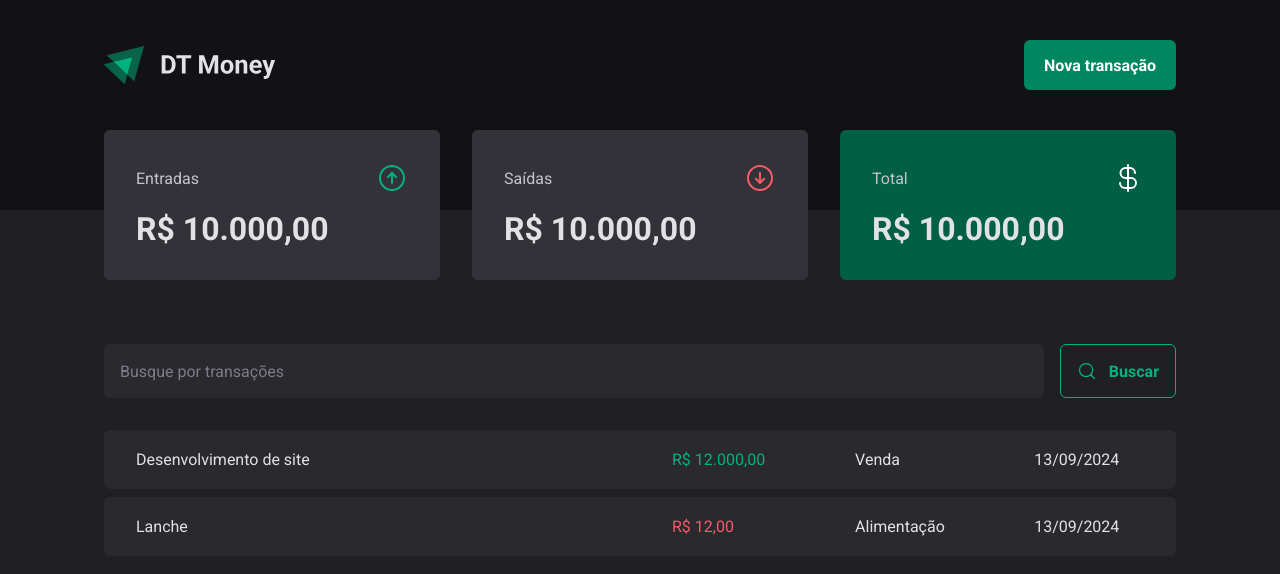
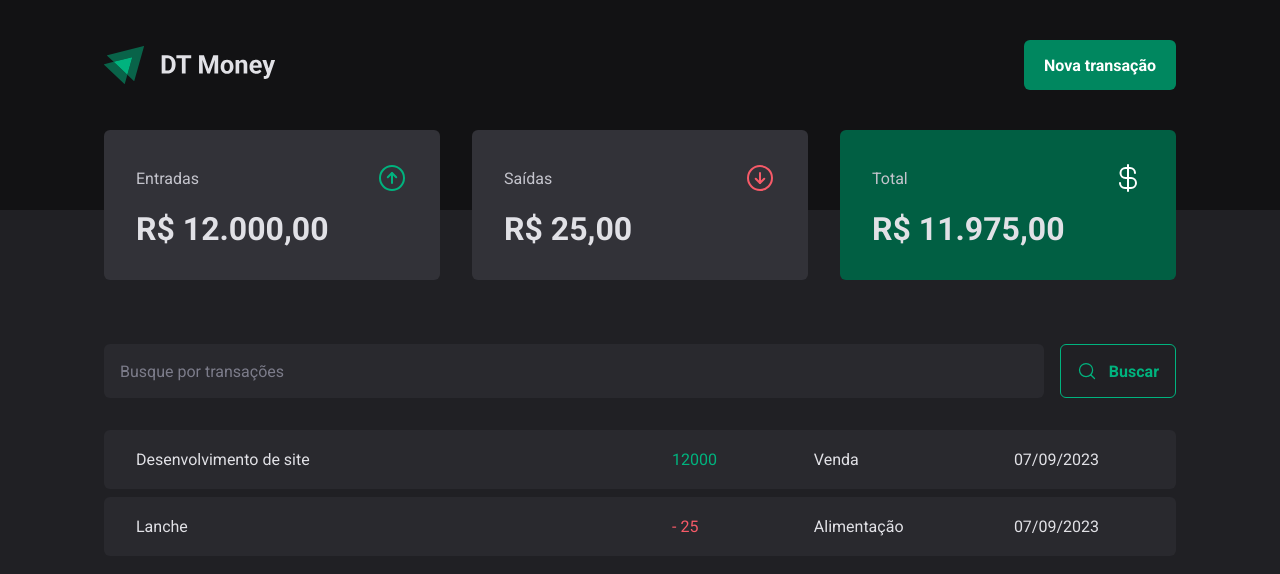
Before and after one commit to anderrf/dt-money, a React (Vite) app: page / in a window 1280 px wide. Shown: the top 574 px of the page. Built offline with nearby package versions, Linux system fonts and the light colour scheme; data requests are answered from the project's data file.

Commit message:
Creation of api call

```diff
--- a/package.json
+++ b/package.json
@@ -7,7 +7,8 @@
     "dev": "vite",
     "build": "tsc -b && vite build",
     "lint": "eslint .",
-    "preview": "vite preview"
+    "preview": "vite preview",
+    "dev:server": "json-server server.json -p 3000 -w "
   },
   "dependencies": {
     "@radix-ui/react-dialog": "^1.1.1",
@@ -28,6 +29,7 @@
     "eslint-plugin-react-hooks": "^5.1.0-rc.0",
     "eslint-plugin-react-refresh": "^0.4.9",
     "globals": "^15.9.0",
+    "json-server": "^1.0.0-beta.2",
     "typescript": "^5.5.3",
     "typescript-eslint": "^8.0.1",
     "vite": "^5.4.1"
--- /dev/null
+++ b/server.json
@@ -0,0 +1,20 @@
+{
+    "transactions": [
+        {
+            "id": 1,
+            "description": "Desenvolvimento de site",
+            "type": "income",
+            "category": "Venda",
+            "price": 12000,
+            "createdAt": "2023-09-07T12:03:56.500Z"
+        },
+        {
+            "id": 2,
+            "description": "Lanche",
+            "type": "outcome",
+            "category": "Alimentação",
+            "price": 25,
+            "createdAt": "2023-09-07T15:03:56.500Z"
+        }
+    ]
+}
--- a/src/App.tsx
+++ b/src/App.tsx
@@ -2,11 +2,14 @@
 import { defaultTheme } from "./styles/themes/default";
 import { Transactions } from "./pages/Transactions";
 import { GlobalStyle } from "./styles/global.ts"
+import { TransactionsProvider } from "./contexts/TransactionsContext.tsx";
 
 export function App() {
   return (
     <ThemeProvider theme={defaultTheme}>
-      <Transactions/>
+      <TransactionsProvider>
+        <Transactions/>
+      </TransactionsProvider>
       <GlobalStyle/>
     </ThemeProvider>
   )
--- a/src/components/Summary/index.tsx
+++ b/src/components/Summary/index.tsx
@@ -1,7 +1,31 @@
+import { useContext } from "react";
 import { SummaryContainer, SummaryCard } from "./styles";
 import {ArrowCircleDown, ArrowCircleUp, CurrencyDollar} from 'phosphor-react'
+import { TransactionsContext } from "../../contexts/TransactionsContext";
+import { priceFormatter } from "../../utils/formatter";
 
 export function Summary(){
+    const {transactions} = useContext(TransactionsContext)
+
+    const summary = transactions.reduce(
+        (acc, transaction) => {
+            if(transaction.type === 'income'){
+                acc.income += transaction.price
+                acc.total += transaction.price
+            }
+            else{
+                acc.outcome += transaction.price
+                acc.total -= transaction.price
+            }
+            return acc
+        },
+        {
+            income: 0,
+            outcome: 0,
+            total: 0
+        }
+    )
+
     return (
         <SummaryContainer>
             <SummaryCard>
@@ -9,21 +33,21 @@
                     <span>Entradas</span>
                     <ArrowCircleUp size={32} color="#00B37E"/>
                 </header>
-                <strong>R$ 10.000,00</strong>
+                <strong>{priceFormatter.format(summary.income)}</strong>
             </SummaryCard>
             <SummaryCard>
                 <header>
                     <span>Saídas</span>
                     <ArrowCircleDown size={32} color="#F75A68"/>
                 </header>
-                <strong>R$ 10.000,00</strong>
+                <strong>{priceFormatter.format(summary.outcome)}</strong>
             </SummaryCard>
             <SummaryCard variant="green">
                 <header>
                     <span>Total</span>
                     <CurrencyDollar size={32} color="#FFFFFF"/>
                 </header>
-                <strong>R$ 10.000,00</strong>
+                <strong>{priceFormatter.format(summary.total)}</strong>
             </SummaryCard>
         </SummaryContainer>
     )
--- /dev/null
+++ b/src/contexts/TransactionsContext.tsx
@@ -0,0 +1,39 @@
+import { createContext, ReactNode, useEffect, useState } from "react"
+
+interface Transaction{
+    id: number
+    description: string
+    type: 'income' | 'outcome'
+    price: number
+    category: string
+    createdAt: string
+}
+
+interface TransactionContextType{
+    transactions: Transaction[]
+}
+
+interface TransactionProviderProps{
+    children: ReactNode
+}
+
+export const TransactionsContext = createContext({} as TransactionContextType)
+
+export function TransactionsProvider({children}: TransactionProviderProps){
+    const [transactions, setTransactions] = useState<Transaction[]>([])
+
+    async function loadTransactions(){
+        const response = await fetch('http://localhost:3000/transactions')
+        const data = await response.json()
+        setTransactions(data)
+    }
+
+    useEffect(() => {
+           loadTransactions()
+    }, [])
+    return (
+        <TransactionsContext.Provider value={{transactions}}>
+            {children}
+        </TransactionsContext.Provider>
+    )
+}
--- a/src/pages/Transactions/index.tsx
+++ b/src/pages/Transactions/index.tsx
@@ -1,9 +1,16 @@
+import { useContext } from "react";
 import { Header } from "../../components/Header";
 import { Summary } from "../../components/Summary";
 import { SearchForm } from "./components/SearchForm";
 import { PriceHighlight, TransactionsContainer, TransactionsTable } from "./styles";
+import { TransactionsContext } from "../../contexts/TransactionsContext";
+import { dateFormatter } from "../../utils/formatter";
+
+
 
 export function Transactions(){
+    const {transactions} = useContext(TransactionsContext)
+
     return (
         <div>
             <Header/>
@@ -12,26 +19,21 @@
                 <SearchForm/>
                 <TransactionsTable>
                     <tbody>
-                        <tr>
-                            <td width="50%">Desenvolvimento de site</td>
-                            <td>
-                                <PriceHighlight variant="income">
-                                    R$ 12.000,00
-                                </PriceHighlight>
-                            </td>
-                            <td>Venda</td>
-                            <td>13/09/2024</td>
-                        </tr>
-                        <tr>
-                            <td width="50%">Lanche</td>
-                            <td>
-                                <PriceHighlight variant="outcome">
-                                    R$ 12,00
-                                </PriceHighlight>
-                            </td>
-                            <td>Alimentação</td>
-                            <td>13/09/2024</td>
-                        </tr>
+                        {transactions.map((transaction) => {
+                            return (
+                                <tr key={transaction.id}>
+                                    <td width="50%">{transaction.description}</td>
+                                    <td>
+                                        <PriceHighlight variant={transaction.type}>
+                                            {transaction.type === 'outcome' && '- '}
+                                            {transaction.price}
+                                        </PriceHighlight>
+                                    </td>
+                                    <td>{transaction.category}</td>
+                                    <td>{dateFormatter.format(new Date(transaction.createdAt))}</td>
+                                </tr>
+                            )
+                        })}
                     </tbody>
                 </TransactionsTable>
             </TransactionsContainer>
--- /dev/null
+++ b/src/utils/formatter.ts
@@ -0,0 +1,6 @@
+export const dateFormatter = new Intl.DateTimeFormat('pt-BR')
+
+export const priceFormatter = new Intl.NumberFormat('pt-BR', {
+    style: 'currency',
+    currency: 'BRL'
+})
```
Also changed, not shown: 1 other file (tests, documents, lock files or other folders).
